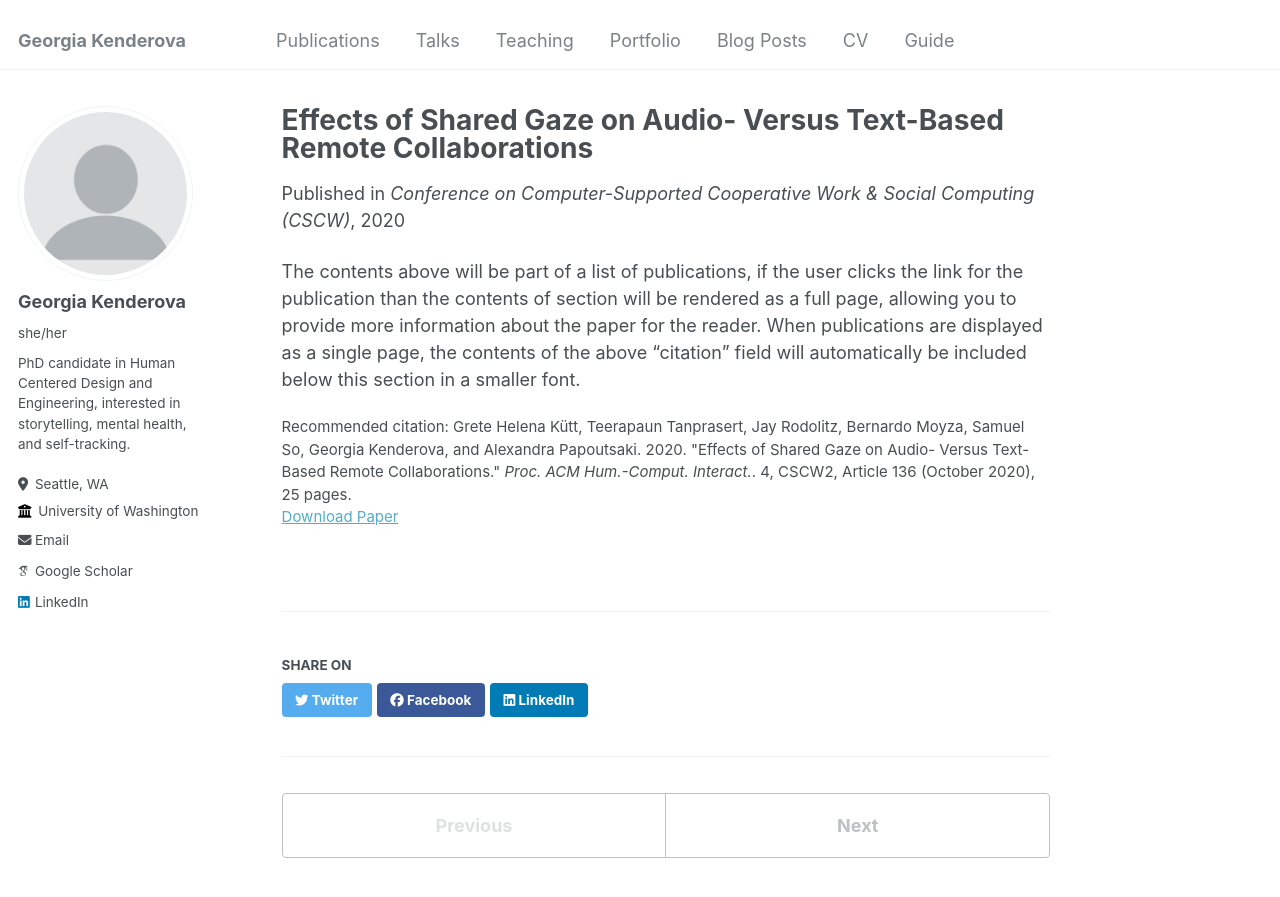
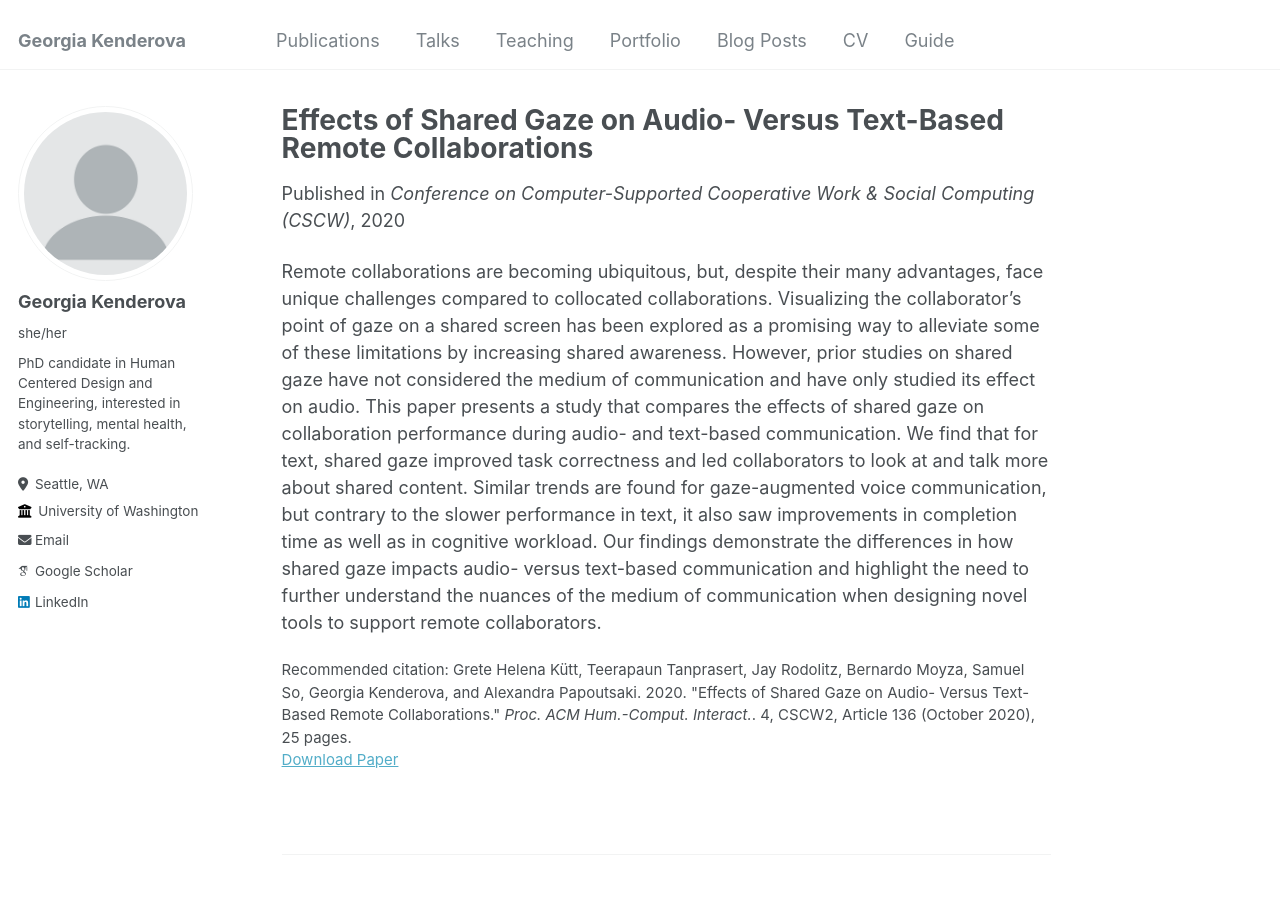
Before and after one commit to gkenderova/gkenderova.github.io, a Jekyll site: the page built from _publications/eye-tracking-paper.md, in a window 1280 px wide and 900 px high. Shown: the top 897 px of the window. Built offline with Jekyll 4.4.1, drawn with Linux system fonts in a browser that asks for light colours; some web fonts are replaced.

Commit message:
some small changes to layout

```diff
--- a/_publications/eye-tracking-paper.md
+++ b/_publications/eye-tracking-paper.md
@@ -11,4 +11,4 @@ citation: 'Grete Helena Kütt, Teerapaun Tanprasert, Jay Rodolitz, Bernardo Moyz
 ---
 
 
-The contents above will be part of a list of publications, if the user clicks the link for the publication than the contents of section will be rendered as a full page, allowing you to provide more information about the paper for the reader. When publications are displayed as a single page, the contents of the above "citation" field will automatically be included below this section in a smaller font.
+Remote collaborations are becoming ubiquitous, but, despite their many advantages, face unique challenges compared to collocated collaborations. Visualizing the collaborator's point of gaze on a shared screen has been explored as a promising way to alleviate some of these limitations by increasing shared awareness. However, prior studies on shared gaze have not considered the medium of communication and have only studied its effect on audio. This paper presents a study that compares the effects of shared gaze on collaboration performance during audio- and text-based communication. We find that for text, shared gaze improved task correctness and led collaborators to look at and talk more about shared content. Similar trends are found for gaze-augmented voice communication, but contrary to the slower performance in text, it also saw improvements in completion time as well as in cognitive workload. Our findings demonstrate the differences in how shared gaze impacts audio- versus text-based communication and highlight the need to further understand the nuances of the medium of communication when designing novel tools to support remote collaborators.
```
Also changed, not shown: _includes/archive-single.html (+4 -4 lines), _publications/discontinuation-paper.md (+1 -1 lines), _publications/ohc-paper.md (+1 -1 lines).
